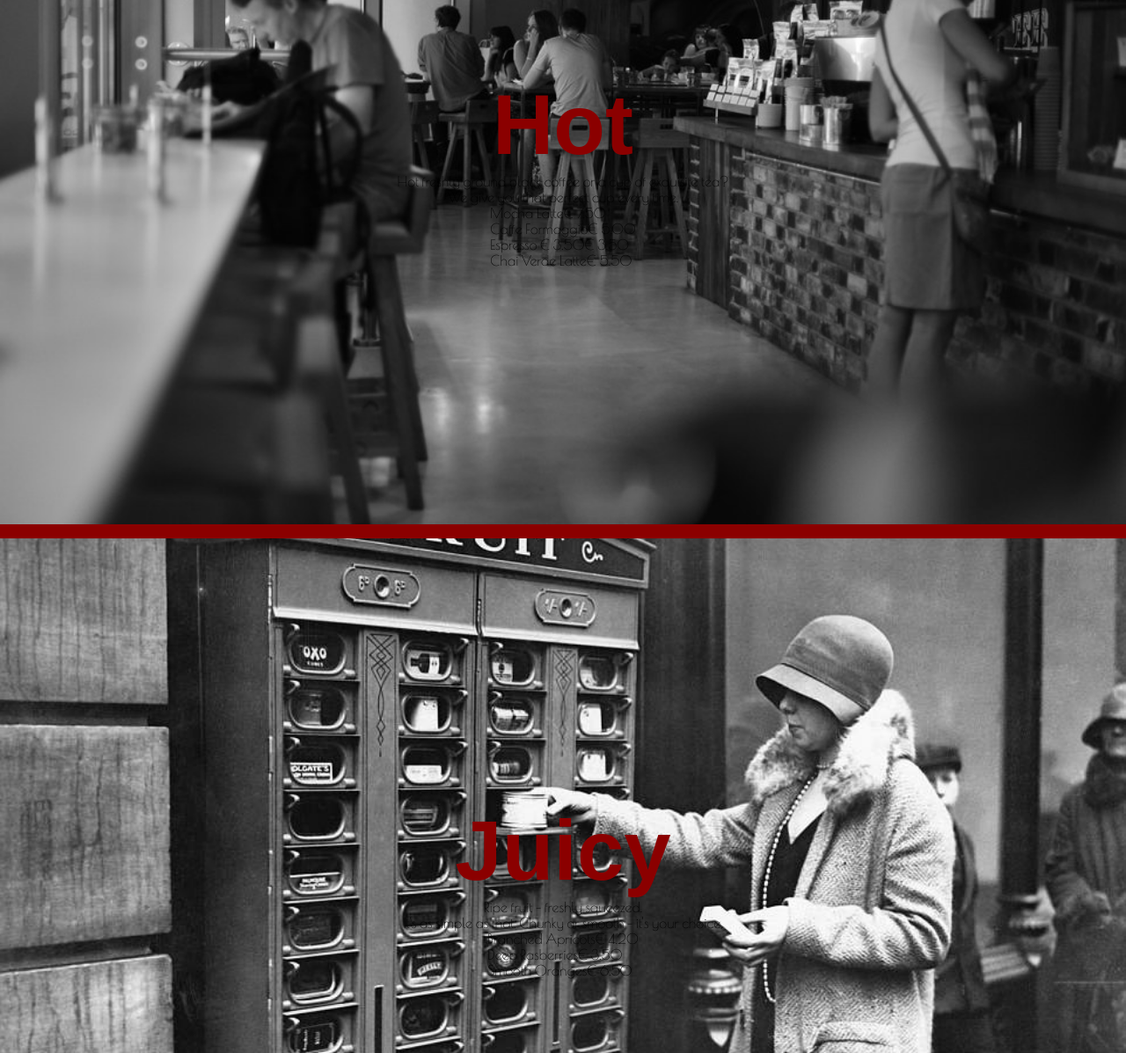
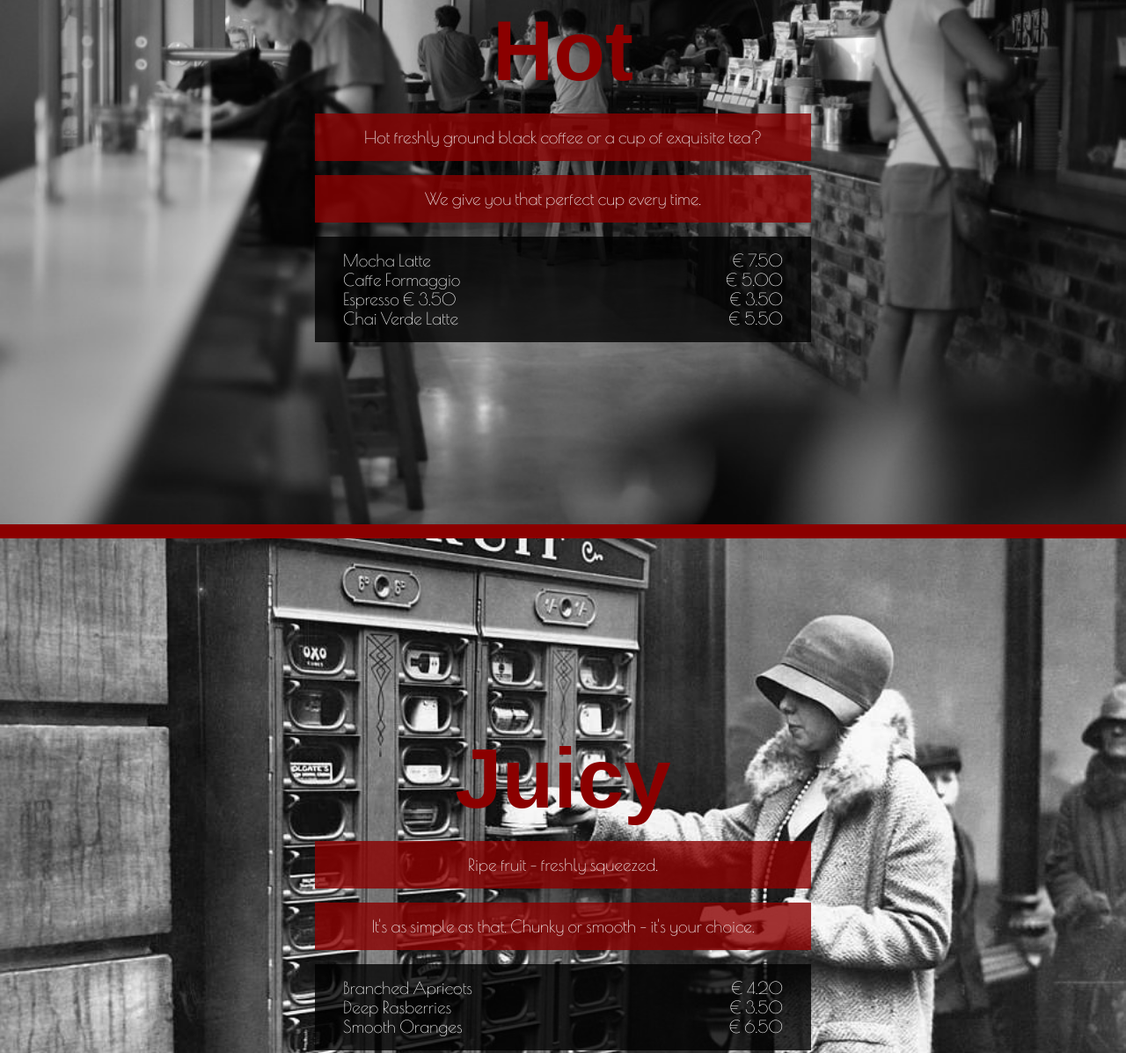
Before and after one commit to Lexicon-LTU-2024/caffe-retro-solution, a plain HTML site: page index.html in a window 1280 px wide. Shown: the part 222-1419 px from the top of the page at 88% size. Drawn offline with nearby package versions, Linux system fonts and the light colour scheme; a web font is replaced by a local one.

Commit message:
style the different boxes and rename classes

```diff
--- a/index.css
+++ b/index.css
@@ -7,6 +7,7 @@
   align-items: center;
   display: flex;
   flex-direction: column;
+  gap: 1rem;
   justify-content: center;
 
   background-position: center;
@@ -34,3 +35,29 @@
   font-family: "Spirax", sans-serif;
   font-size: 6rem;
 }
+
+.section .box {
+  color: whitesmoke;
+  font-size: 1.2rem;
+  padding: 1rem 2rem;
+  width: 500px;
+}
+
+.section .box.red {
+  background-color: rgba(139, 0, 0, 0.8);
+  position: relative;
+  text-align: center;
+}
+
+.section .box.red.first {}
+
+.section .box.red.second {}
+
+.section .box.black {
+  background-color: rgba(0, 0, 0, 0.8);
+}
+
+.section .box.black .row {
+  display: flex;
+  justify-content: space-between;
+}
--- a/index.html
+++ b/index.html
@@ -21,9 +21,9 @@
 
     <section class="section" id="hot">
       <h1 class="header">Hot</h1>
-      <p class="box red-box">Hot freshly ground black coffee or a cup of exquisite tea?</p>
-      <p class="box red-box">We give you that perfect cup every time.</p>
-      <div class="box black-box">
+      <p class="box red first">Hot freshly ground black coffee or a cup of exquisite tea?</p>
+      <p class="box red second">We give you that perfect cup every time.</p>
+      <div class="box black">
         <p class="row"><span>Mocha Latte</span><span>€ 7.50</span></p>
         <p class="row"><span>Caffe Formaggio</span><span>€ 5.00</span></p>
         <p class="row"><span>Espresso € 3.50</span><span>€ 3.50</span></p>
@@ -33,9 +33,9 @@
 
     <section class="section" id="juicy">
       <h1 class="header">Juicy</h1>
-      <p class="box red-box">Ripe fruit - freshly squeezed.</p>
-      <p class="box red-box">It's as simple as that. Chunky or smooth - it's your choice.</p>
-      <div class="box black-box">
+      <p class="box red first">Ripe fruit - freshly squeezed.</p>
+      <p class="box red second">It's as simple as that. Chunky or smooth - it's your choice.</p>
+      <div class="box black">
         <p class="row"><span>Branched Apricots</span><span>€ 4.20</span></p>
         <p class="row"><span>Deep Rasberries</span><span>€ 3.50</span></p>
         <p class="row"><span>Smooth Oranges</span><span>€ 6.50</span></p>
@@ -44,9 +44,9 @@
 
     <section class="section" id="cosy">
       <h1 class="header">Cosy</h1>
-      <p class="box red-box">Hang around. Enjoy the settings.</p>
-      <p class="box red-box">Use our fast WiFi. Borrow a newspaper or a novel.</p>
-      <div class="box black-box">
+      <p class="box red first">Hang around. Enjoy the settings.</p>
+      <p class="box red second">Use our fast WiFi. Borrow a newspaper or a novel.</p>
+      <div class="box black">
         <p class="row"><span>Mon-Sun</span><span>8am – 11pm</span></p>
         <p class="row"><span>Caffe Retro</span><span>Canto VI</span></p>
         <p class="row"><span>0123-45 67 89 </span><span>caffe@lorem.pge</span></p>
```
